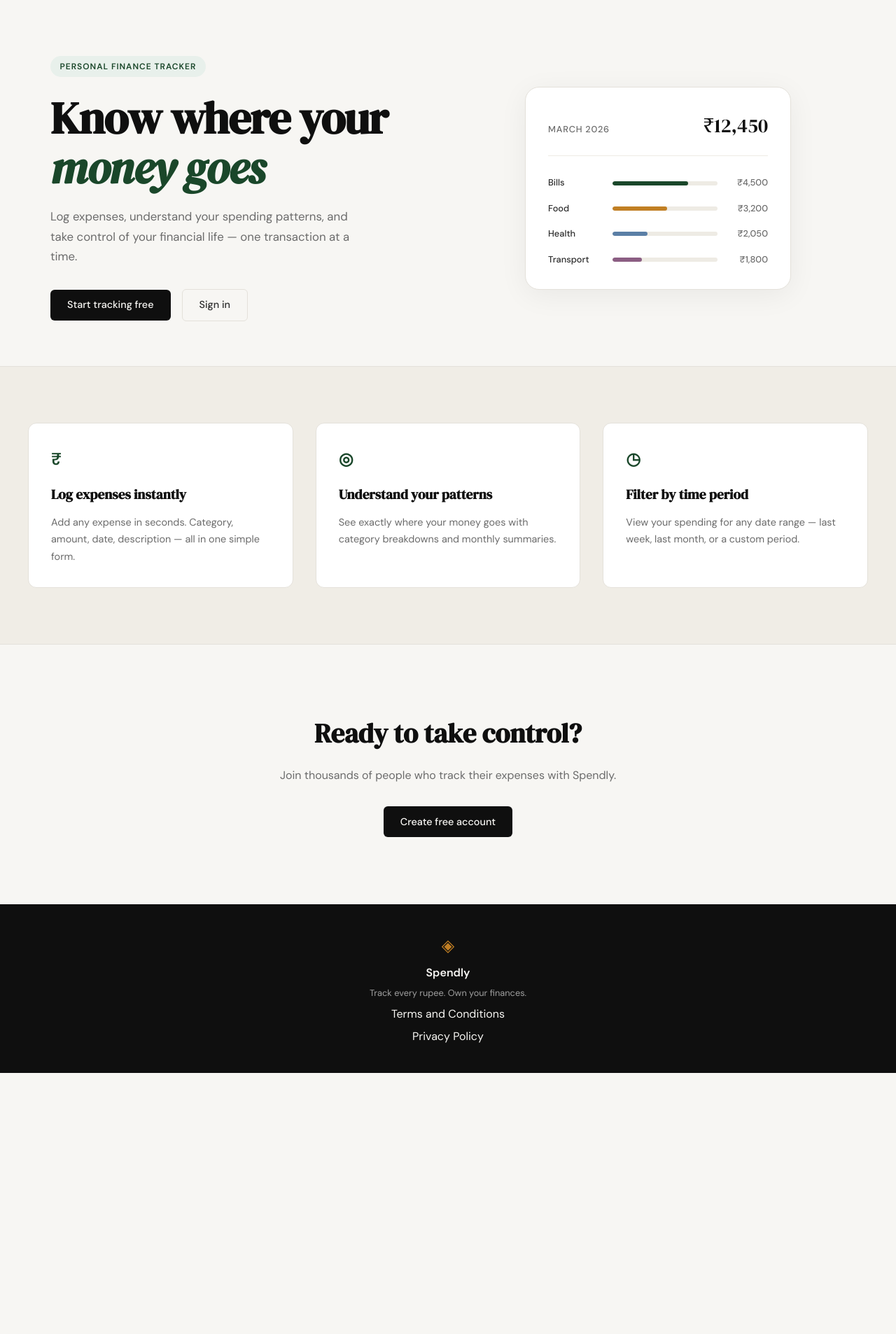
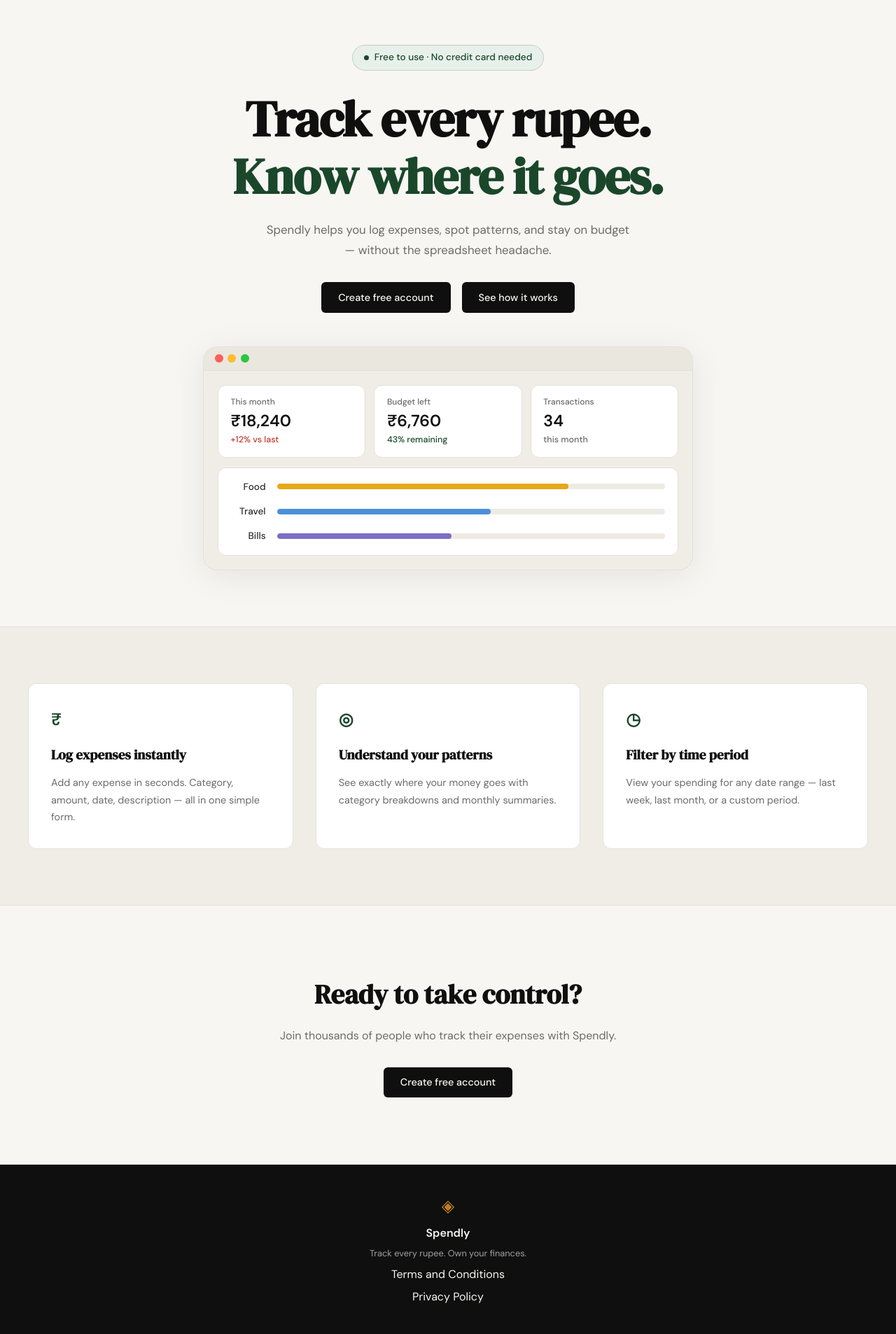
Before and after one commit to shrey1409/Spendly, a Flask app: page / in a window 1280 px wide. Shown: the part 61-1967 px from the top of the page at 70% size. Before the commit the page ends 1594 px from the top, so only its background shows below. Run offline with Flask 3, Linux system fonts and the light colour scheme.

Commit message:
landing: redesign hero section to match mockup

```diff
--- a/app.py
+++ b/app.py
@@ -25,6 +25,11 @@ def login():
 @app.route("/terms")
 def terms():
     return render_template("terms.html")
+
+
+@app.route("/privacy")
+def privacy():
+    return render_template("privacy.html")
 
 
 # ------------------------------------------------------------------ #
--- /dev/null
+++ b/static/css/landing.css
@@ -0,0 +1,222 @@
+/* ------------------------------------------------------------------ */
+/* Hero layout override — single centered column                       */
+/* ------------------------------------------------------------------ */
+
+.hero {
+    grid-template-columns: 1fr;
+    text-align: center;
+    padding: 4rem 2rem 5rem;
+    gap: 3rem;
+    max-width: 860px;
+}
+
+.hero-inner {
+    display: flex;
+    flex-direction: column;
+    align-items: center;
+}
+
+/* ------------------------------------------------------------------ */
+/* Badge                                                               */
+/* ------------------------------------------------------------------ */
+
+.hero-badge {
+    display: inline-flex;
+    align-items: center;
+    gap: 0.5rem;
+    background: var(--accent-light);
+    color: var(--accent);
+    border: 1px solid rgba(26, 71, 42, 0.18);
+    font-size: 0.85rem;
+    font-weight: 500;
+    letter-spacing: 0;
+    text-transform: none;
+    padding: 0.4rem 1rem;
+    border-radius: 999px;
+    margin-bottom: 1.75rem;
+}
+
+.hero-badge-dot {
+    width: 7px;
+    height: 7px;
+    background: var(--accent);
+    border-radius: 50%;
+    flex-shrink: 0;
+}
+
+/* ------------------------------------------------------------------ */
+/* Title                                                               */
+/* ------------------------------------------------------------------ */
+
+.hero-title {
+    font-size: clamp(2.8rem, 6vw, 4.5rem);
+    line-height: 1.15;
+    letter-spacing: -0.02em;
+    margin-bottom: 1.25rem;
+    max-width: 700px;
+}
+
+.hero-title-accent {
+    display: block;
+    color: var(--accent);
+    font-style: normal;
+}
+
+/* ------------------------------------------------------------------ */
+/* Subtitle & actions                                                  */
+/* ------------------------------------------------------------------ */
+
+.hero-subtitle {
+    max-width: 520px;
+    text-align: center;
+    margin-bottom: 2rem;
+}
+
+.hero-visual {
+    display: flex;
+    justify-content: center;
+    width: 100%;
+}
+
+/* ------------------------------------------------------------------ */
+/* Mock browser window                                                 */
+/* ------------------------------------------------------------------ */
+
+.mock-browser {
+    background: var(--paper-warm);
+    border: 1px solid var(--border);
+    border-radius: var(--radius-lg);
+    overflow: hidden;
+    box-shadow: 0 8px 48px rgba(0, 0, 0, 0.08);
+    width: 100%;
+    max-width: 700px;
+}
+
+.mock-browser-bar {
+    background: #eae7df;
+    border-bottom: 1px solid var(--border);
+    padding: 0.65rem 1rem;
+    display: flex;
+    align-items: center;
+    gap: 0.4rem;
+}
+
+.mock-dot {
+    width: 12px;
+    height: 12px;
+    border-radius: 50%;
+    display: inline-block;
+    flex-shrink: 0;
+}
+
+.mock-dot-red    { background: #ff5f57; }
+.mock-dot-yellow { background: #febc2e; }
+.mock-dot-green  { background: #28c840; }
+
+.mock-browser-body {
+    padding: 1.25rem;
+    display: flex;
+    flex-direction: column;
+    gap: 0.85rem;
+}
+
+/* ------------------------------------------------------------------ */
+/* Stat cards                                                          */
+/* ------------------------------------------------------------------ */
+
+.mock-stats {
+    display: grid;
+    grid-template-columns: repeat(3, 1fr);
+    gap: 0.75rem;
+}
+
+.mock-stat-card {
+    background: var(--paper-card);
+    border: 1px solid var(--border);
+    border-radius: var(--radius-md);
+    padding: 0.9rem 1.1rem;
+    display: flex;
+    flex-direction: column;
+    gap: 0.2rem;
+    text-align: left;
+}
+
+.mock-stat-label {
+    font-size: 0.75rem;
+    color: var(--ink-muted);
+    font-weight: 500;
+}
+
+.mock-stat-value {
+    font-size: 1.45rem;
+    font-weight: 700;
+    color: var(--ink);
+    font-family: var(--font-body);
+    line-height: 1.2;
+}
+
+.mock-stat-sub {
+    font-size: 0.78rem;
+    font-weight: 500;
+}
+
+.mock-sub-danger  { color: var(--danger); }
+.mock-sub-success { color: var(--accent); }
+.mock-sub-muted   { color: var(--ink-muted); }
+
+/* ------------------------------------------------------------------ */
+/* Category bars                                                       */
+/* ------------------------------------------------------------------ */
+
+.mock-category-bars {
+    background: var(--paper-card);
+    border: 1px solid var(--border);
+    border-radius: var(--radius-md);
+    padding: 1rem 1.1rem;
+    display: flex;
+    flex-direction: column;
+    gap: 0.85rem;
+}
+
+.mock-cat-row {
+    display: grid;
+    grid-template-columns: 50px 1fr;
+    align-items: center;
+    gap: 1rem;
+}
+
+.mock-cat-label {
+    font-size: 0.85rem;
+    font-weight: 500;
+    color: var(--ink-soft);
+    text-align: right;
+}
+
+.mock-cat-track {
+    height: 8px;
+    background: var(--border-soft);
+    border-radius: 999px;
+    overflow: hidden;
+}
+
+.mock-cat-bar {
+    height: 100%;
+    border-radius: 999px;
+}
+
+.mock-cat-food   { background: #e6a817; }
+.mock-cat-travel { background: #4a90d9; }
+.mock-cat-bills  { background: #7c6fc4; }
+
+/* ------------------------------------------------------------------ */
+/* Responsive                                                          */
+/* ------------------------------------------------------------------ */
+
+@media (max-width: 900px) {
+    .hero-visual { display: flex; }
+}
+
+@media (max-width: 600px) {
+    .mock-stats { grid-template-columns: 1fr; }
+    .hero-title { font-size: 2.4rem; }
+}
--- a/templates/base.html
+++ b/templates/base.html
@@ -35,7 +35,7 @@
             <span class="footer-name">Spendly</span>
             <p class="footer-copy">Track every rupee. Own your finances.</p>
             <a href="/terms">Terms and Conditions</a>
-            <a href="#">Privacy Policy</a>
+            <a href="/privacy">Privacy Policy</a>
         </div>
     </footer>
 
--- a/templates/landing.html
+++ b/templates/landing.html
@@ -1,60 +1,76 @@
 {% extends "base.html" %}
 
 {% block title %}Spendly — Track Every Rupee{% endblock %}
+
+{% block head %}
+<link rel="stylesheet" href="{{ url_for('static', filename='css/landing.css') }}">
+{% endblock %}
 
 {% block content %}
 
 <section class="hero">
     <div class="hero-inner">
-        <div class="hero-badge">Personal Finance Tracker</div>
+        <div class="hero-badge">
+            <span class="hero-badge-dot"></span>
+            Free to use · No credit card needed
+        </div>
         <h1 class="hero-title">
-            Know where your<br>
-            <em>money goes</em>
+            Track every rupee.<br>
+            <span class="hero-title-accent">Know where it goes.</span>
         </h1>
         <p class="hero-subtitle">
-            Log expenses, understand your spending patterns,
-            and take control of your financial life —
-            one transaction at a time.
+            Spendly helps you log expenses, spot patterns, and stay
+            on budget — without the spreadsheet headache.
         </p>
         <div class="hero-actions">
-            <a href="{{ url_for('register') }}" class="btn-primary">Start tracking free</a>
-            <a href="{{ url_for('login') }}" class="btn-ghost">Sign in</a>
+            <a href="{{ url_for('register') }}" class="btn-primary">Create free account</a>
+            <a href="#" class="btn-primary">See how it works</a>
         </div>
     </div>
     <div class="hero-visual">
-        <div class="mock-card">
-            <div class="mock-card-header">
-                <span class="mock-label">March 2026</span>
-                <span class="mock-total">₹12,450</span>
+        <div class="mock-browser">
+            <div class="mock-browser-bar">
+                <span class="mock-dot mock-dot-red"></span>
+                <span class="mock-dot mock-dot-yellow"></span>
+                <span class="mock-dot mock-dot-green"></span>
             </div>
-            <div class="mock-bars">
-                <div class="mock-bar-row">
-                    <span class="mock-cat">Bills</span>
-                    <div class="mock-bar-track">
-                        <div class="mock-bar" style="width: 72%"></div>
+            <div class="mock-browser-body">
+                <div class="mock-stats">
+                    <div class="mock-stat-card">
+                        <span class="mock-stat-label">This month</span>
+                        <span class="mock-stat-value">₹18,240</span>
+                        <span class="mock-stat-sub mock-sub-danger">+12% vs last</span>
                     </div>
-                    <span class="mock-amt">₹4,500</span>
+                    <div class="mock-stat-card">
+                        <span class="mock-stat-label">Budget left</span>
+                        <span class="mock-stat-value">₹6,760</span>
+                        <span class="mock-stat-sub mock-sub-success">43% remaining</span>
+                    </div>
+                    <div class="mock-stat-card">
+                        <span class="mock-stat-label">Transactions</span>
+                        <span class="mock-stat-value">34</span>
+                        <span class="mock-stat-sub mock-sub-muted">this month</span>
+                    </div>
                 </div>
-                <div class="mock-bar-row">
-                    <span class="mock-cat">Food</span>
-                    <div class="mock-bar-track">
-                        <div class="mock-bar mock-bar-2" style="width: 52%"></div>
+                <div class="mock-category-bars">
+                    <div class="mock-cat-row">
+                        <span class="mock-cat-label">Food</span>
+                        <div class="mock-cat-track">
+                            <div class="mock-cat-bar mock-cat-food" style="width: 75%"></div>
+                        </div>
                     </div>
-                    <span class="mock-amt">₹3,200</span>
-                </div>
-                <div class="mock-bar-row">
-                    <span class="mock-cat">Health</span>
-                    <div class="mock-bar-track">
-                        <div class="mock-bar mock-bar-3" style="width: 33%"></div>
+                    <div class="mock-cat-row">
+                        <span class="mock-cat-label">Travel</span>
+                        <div class="mock-cat-track">
+                            <div class="mock-cat-bar mock-cat-travel" style="width: 55%"></div>
+                        </div>
                     </div>
-                    <span class="mock-amt">₹2,050</span>
-                </div>
-                <div class="mock-bar-row">
-                    <span class="mock-cat">Transport</span>
-                    <div class="mock-bar-track">
-                        <div class="mock-bar mock-bar-4" style="width: 28%"></div>
+                    <div class="mock-cat-row">
+                        <span class="mock-cat-label">Bills</span>
+                        <div class="mock-cat-track">
+                            <div class="mock-cat-bar mock-cat-bills" style="width: 45%"></div>
+                        </div>
                     </div>
-                    <span class="mock-amt">₹1,800</span>
                 </div>
             </div>
         </div>
```
Also changed, not shown: templates/privacy.html (added, +43 -0 lines).
